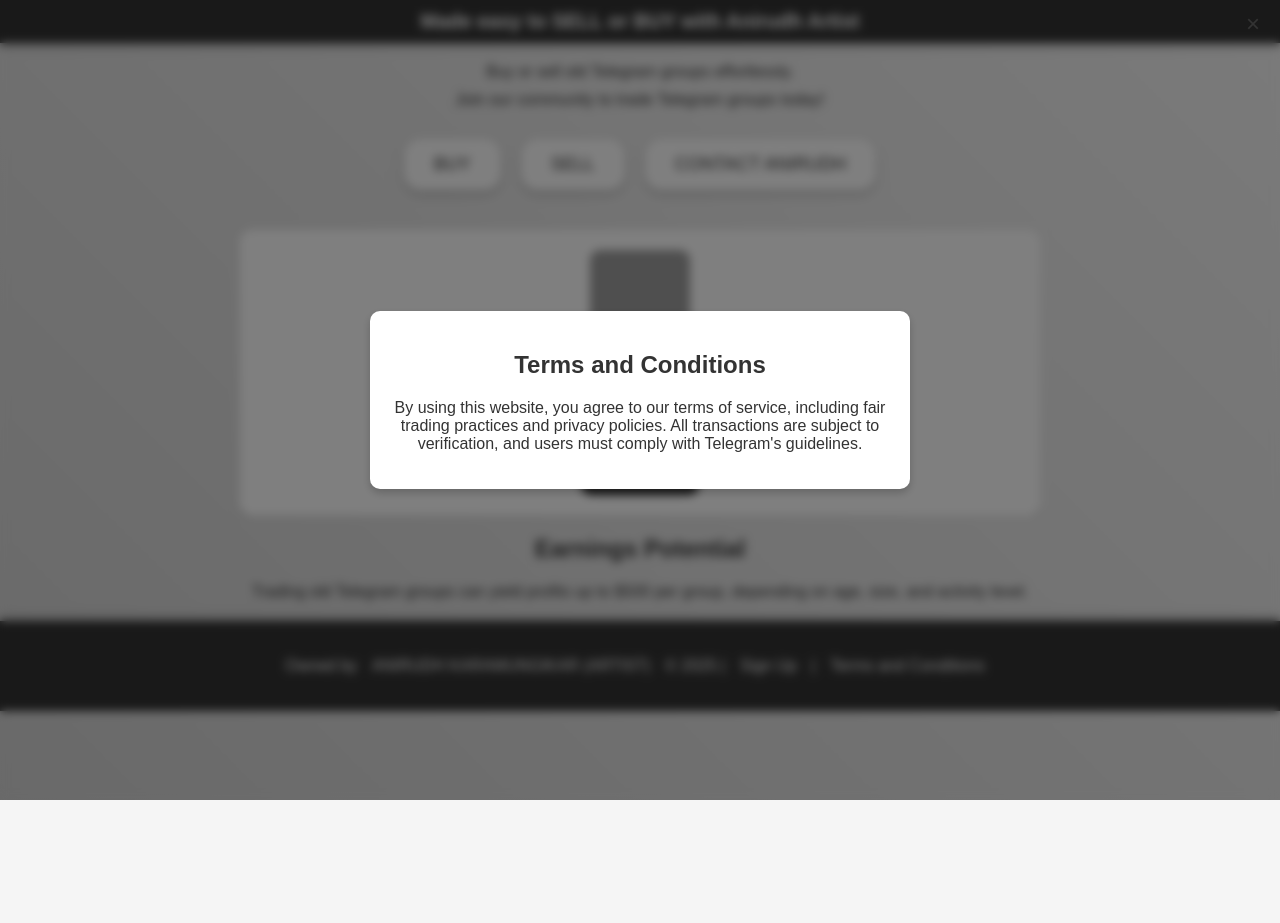
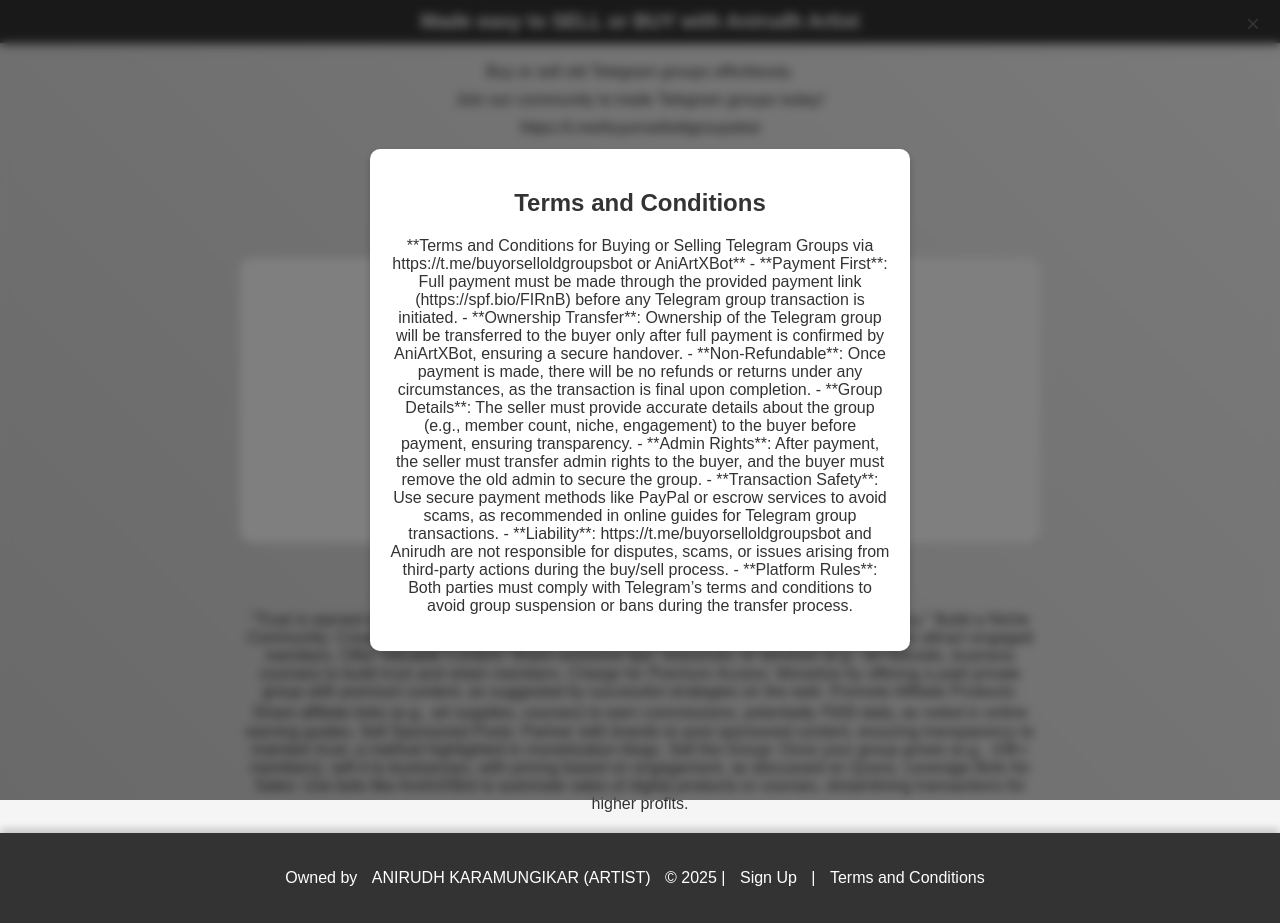
Before and after one commit to aearnigame/buy-or-sell-telegram-old-groups, a plain HTML site: page index.html in a window 1280 px wide. Both pictures are taken after a click on the link "Terms and Conditions". Before the commit the page ends 800 px from the top, so only its background shows below. Drawn offline with Linux system fonts and the light colour scheme; grey boxes are pictures that could not be loaded.

Commit message:
update 0.1 index.html
buy or sell old groups with ani

```diff
--- a/index.html
+++ b/index.html
@@ -257,6 +257,7 @@
     <div class="content">
         <p>Buy or sell old Telegram groups effortlessly.</p>
         <p>Join our community to trade Telegram groups today!</p>
+        <p>https://t.me/buyorselloldgroupsbot</p>
         <div class="buttons">
             <button class="btn" onclick="showYearSelection('buy')">BUY</button>
             <button class="btn" onclick="showYearSelection('sell')">SELL</button>
@@ -314,14 +315,31 @@
         </div>
         <div class="earning-hopes">
             <h2>Earnings Potential</h2>
-            <p>Trading old Telegram groups can yield profits up to $500 per group, depending on age, size, and activity level.</p>
+            <p>"Trust is earned when actions meet words—let your Telegram community see your consistency."
+
+                Build a Niche Community: Create a Telegram group focused on a specific interest, like art or dropshipping, to attract engaged members.
+                Offer Valuable Content: Share exclusive tips, resources, or services (e.g., art tutorials, business courses) to build trust and retain members.
+                Charge for Premium Access: Monetize by offering a paid private group with premium content, as suggested by successful strategies on the web.
+                Promote Affiliate Products: Share affiliate links (e.g., art supplies, courses) to earn commissions, potentially ₹500 daily, as noted in online earning guides.
+                Sell Sponsored Posts: Partner with brands to post sponsored content, ensuring transparency to maintain trust, a method highlighted in monetization blogs.
+                Sell the Group: Once your group grows (e.g., 10K+ members), sell it to businesses, with pricing based on engagement, as discussed on Quora.
+                Leverage Bots for Sales: Use bots like AniArtXBot to automate sales of digital products or courses, streamlining transactions for higher profits.</p>
         </div>
     </div>
     <div class="modal" id="terms-modal">
         <div class="modal-content">
             <span class="close" onclick="closeModal('terms-modal')">&times;</span>
             <h2>Terms and Conditions</h2>
-            <p>By using this website, you agree to our terms of service, including fair trading practices and privacy policies. All transactions are subject to verification, and users must comply with Telegram's guidelines.</p>
+            <p>**Terms and Conditions for Buying or Selling Telegram Groups via https://t.me/buyorselloldgroupsbot or AniArtXBot**
+
+                - **Payment First**: Full payment must be made through the provided payment link (https://spf.bio/FIRnB) before any Telegram group transaction is initiated.
+                - **Ownership Transfer**: Ownership of the Telegram group will be transferred to the buyer only after full payment is confirmed by AniArtXBot, ensuring a secure handover.
+                - **Non-Refundable**: Once payment is made, there will be no refunds or returns under any circumstances, as the transaction is final upon completion.
+                - **Group Details**: The seller must provide accurate details about the group (e.g., member count, niche, engagement) to the buyer before payment, ensuring transparency.
+                - **Admin Rights**: After payment, the seller must transfer admin rights to the buyer, and the buyer must remove the old admin to secure the group.
+                - **Transaction Safety**: Use secure payment methods like PayPal or escrow services to avoid scams, as recommended in online guides for Telegram group transactions.
+                - **Liability**: https://t.me/buyorselloldgroupsbot and Anirudh are not responsible for disputes, scams, or issues arising from third-party actions during the buy/sell process.
+                - **Platform Rules**: Both parties must comply with Telegram’s terms and conditions to avoid group suspension or bans during the transfer process. </p>
         </div>
     </div>
     <div class="modal" id="signup-modal">
```
